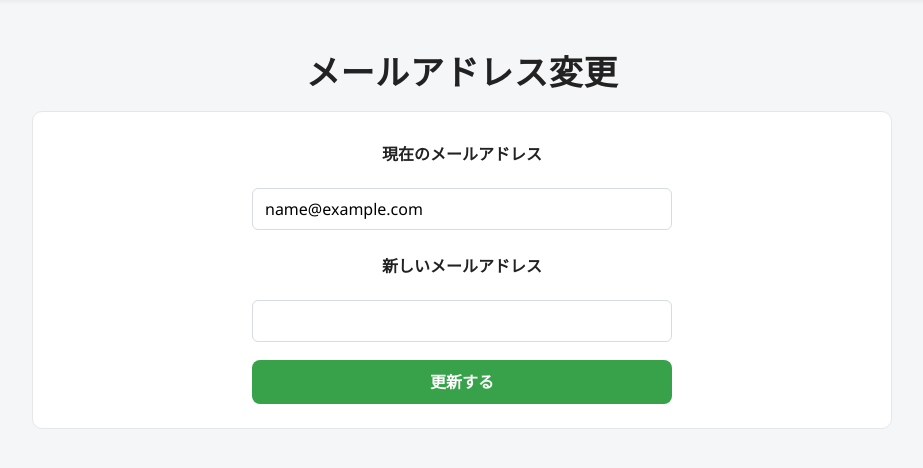
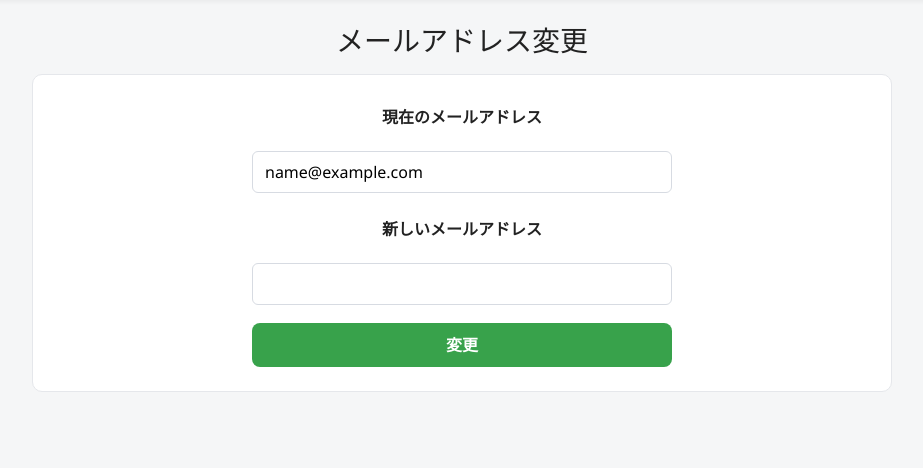
Before and after one commit to marocoro0656-dot/Want-To-Do, a Django app: page /user/email/change/ in a window 1280 px wide. Shown: the part 65-533 px from the top of the page, without its empty margins (178-1101 px from the left). Run offline with Django 5.2, Linux system fonts and the light colour scheme; the visitor is signed in with stand-in values (Sample User, id 1).

Commit message:
フォント調整＆CSS調整前

```diff
--- a/WantToDo/user/templates/user/email_change.html
+++ b/WantToDo/user/templates/user/email_change.html
@@ -1,12 +1,13 @@
 {% extends 'todo/base.html' %}
 {% load static %}
 {% block extra_css %}
-<link rel="stylesheet" href="{% static 'todo/regist.css' %}">
+<link rel="stylesheet" href="{% static 'todo/home.css' %}">
 {% endblock %}
 {% block body_class %}signup-page{% endblock %}
 
 {% block content %}
-  <h1 class="signup-title">メールアドレス変更</h1>
+
+    <h3 style="text-align:center; margin-bottom:16px;">メールアドレス変更</h3>
 
   <section class="signup-card">
     <form method="post" class="signup-form">
@@ -24,7 +25,7 @@
         <div class="signup-help" style="color:#d33">{{ err }}</div>
       {% endfor %}
 
-      <button class="signup-submit" type="submit">更新する</button>
+      <button class="signup-submit" type="submit">変更</button>
     </form>
   </section>
 {% endblock %}
--- a/WantToDo/user/templates/user/password_change.html
+++ b/WantToDo/user/templates/user/password_change.html
@@ -3,12 +3,12 @@
 {% load static %}
 
 {% block extra_css %}
-<link rel="stylesheet" href="{% static 'todo/base.css' %}">
+<link rel="stylesheet" href="{% static 'todo/home.css' %}">
 {% endblock %}
 {% block body_class %}signup-page{% endblock %}
 
 {% block content %}
-  <h1 class="signup-title">パスワード変更</h1>
+  <h3 style="text-align:center; margin-bottom:16px;">パスワード変更</h3>
 
   <section class="signup-card">
 
```
